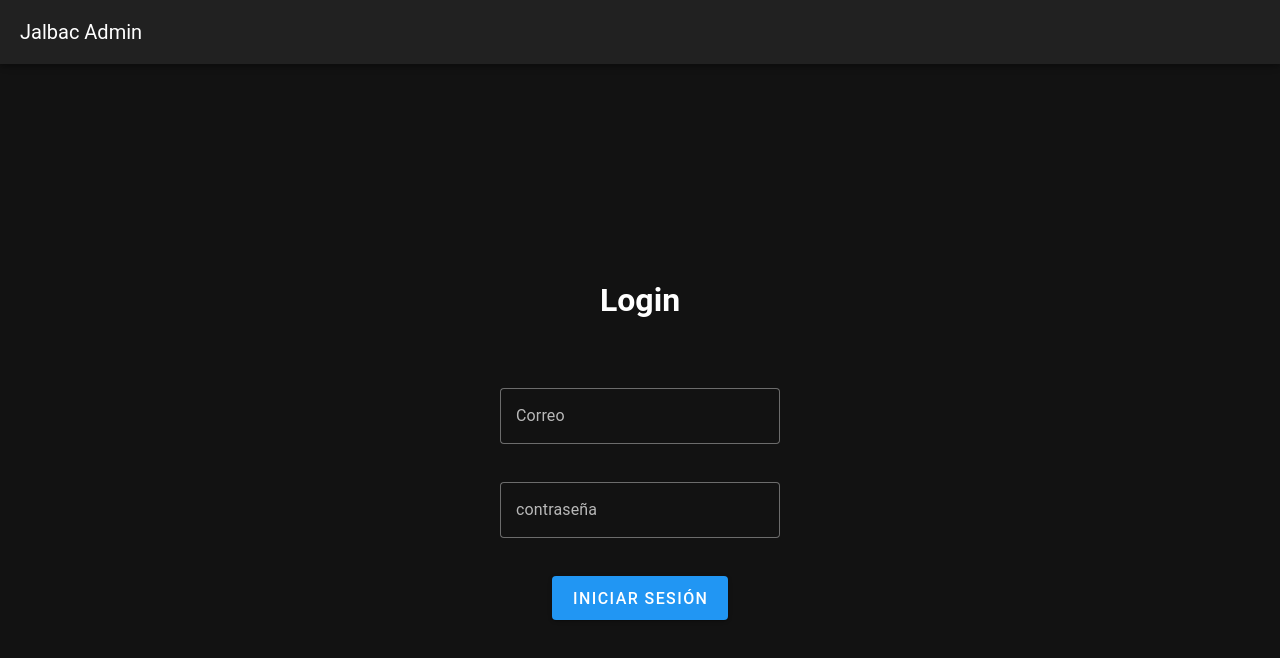
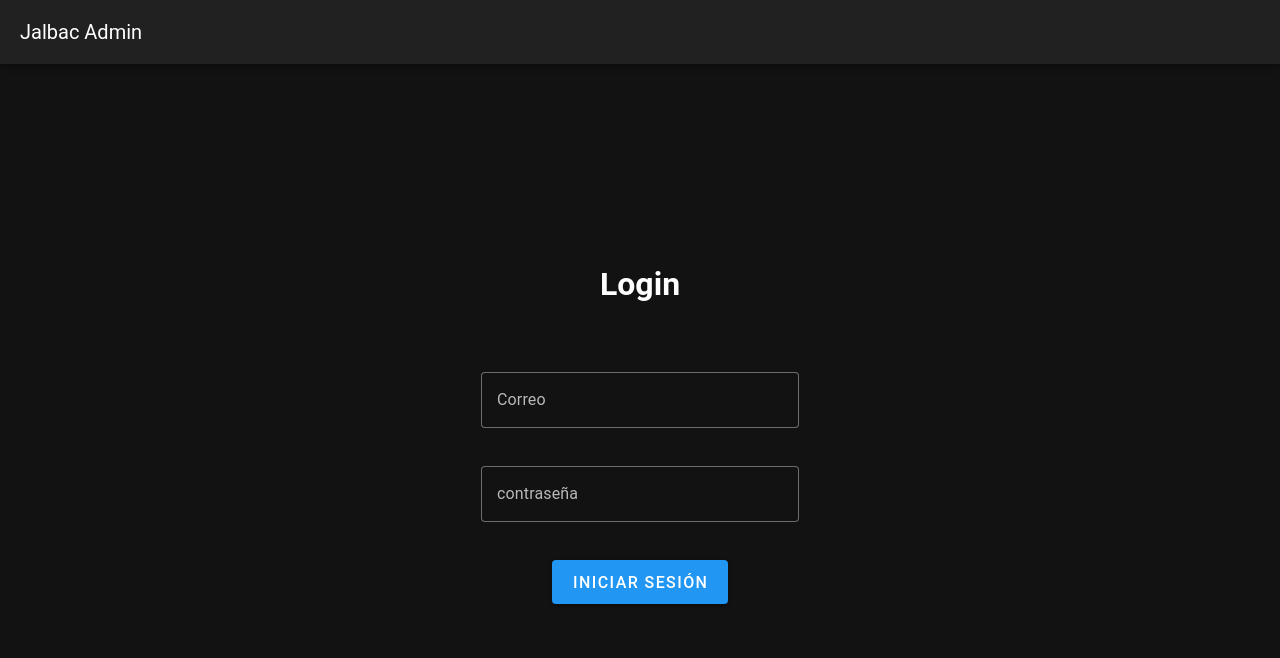
Before and after one commit to josueBarretogit/anillosJalbacAdmin, a Vue app: page / in a window 1280 px wide. Shown: the top 658 px of the page. Built offline with nearby package versions, Linux system fonts and the light colour scheme.

Commit message:
cambios layout login view

```diff
--- a/src/router/index.ts
+++ b/src/router/index.ts
@@ -30,11 +30,10 @@ const router = createRouter({
   routes,
 });
 
-router.beforeEach(async (to, from, next) => {
+router.beforeEach(async (to, from) => {
   const token = localStorage.getItem("accessToken");
   if (!token && to.name !== "Home") {
     return { name: "Home" };
   }
-  next();
 });
 export default router;
--- a/src/views/LoginView.vue
+++ b/src/views/LoginView.vue
@@ -29,6 +29,7 @@ const razonError = ref("");
 
 const submit = handleSubmit(async (values) => {
   isLoading.value = true;
+  showAlert.value = false;
   const dataLogin: Login | undefined = await logIn(
     values.correo,
     values.contrasena,
@@ -51,13 +52,16 @@ const submit = handleSubmit(async (values) => {
 </script>
 
 <template>
-  <div class="ma-4 d-flex flex-column h-100 align-center justify-center">
+  <div
+    class="d-flex flex-column h-100 align-center justify-center"
+    id="mainContainer"
+  >
     <div class="ma-4 d-flex">
       <h1 class="ma-4 align-self-center">Login</h1>
     </div>
-    <form @submit.prevent="submit" class="w-25 ma-4">
+    <form @submit.prevent="submit" class="ma-4" style="min-width: 350px">
       <v-text-field
-        class="ma-4 mb-3"
+        class="ma-4"
         color="blue"
         variant="outlined"
         v-model="correo.value.value"
@@ -67,7 +71,7 @@ const submit = handleSubmit(async (values) => {
       ></v-text-field>
 
       <v-text-field
-        class="ma-4 mb-3"
+        class="ma-4"
         color="blue"
         variant="outlined"
         v-model="contrasena.value.value"
@@ -88,7 +92,9 @@ const submit = handleSubmit(async (values) => {
         ></v-progress-circular>
       </div>
 
+      <div class="d-flex justify-center">
         <v-alert
+          style="max-width: 320px"
           type="error"
           v-model="showAlert"
           variant="tonal"
@@ -99,6 +105,7 @@ const submit = handleSubmit(async (values) => {
         >
           {{ razonError }}
         </v-alert>
+      </div>
     </form>
   </div>
 </template>
```
Lines whose indentation alone changed are shown as unchanged.
